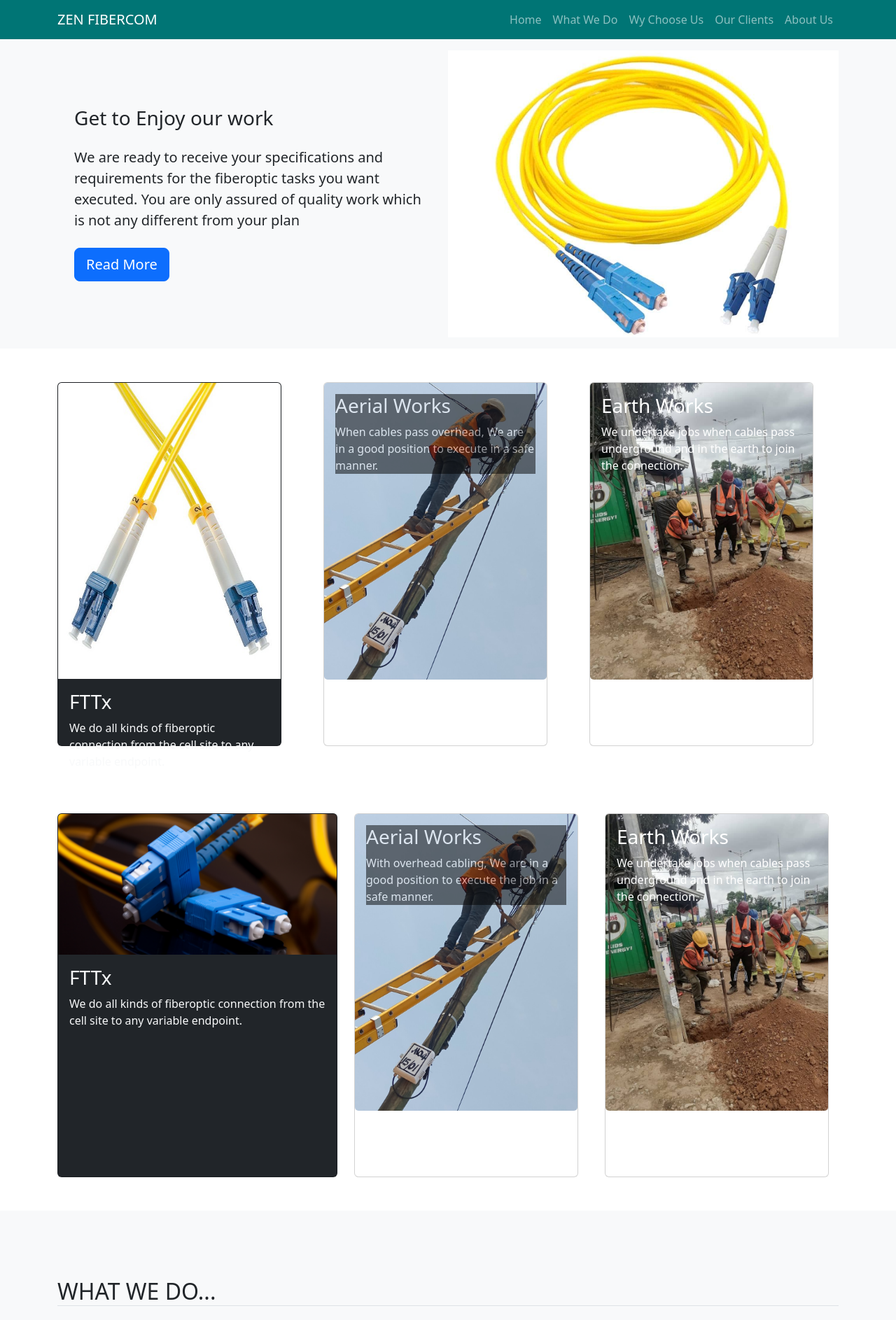
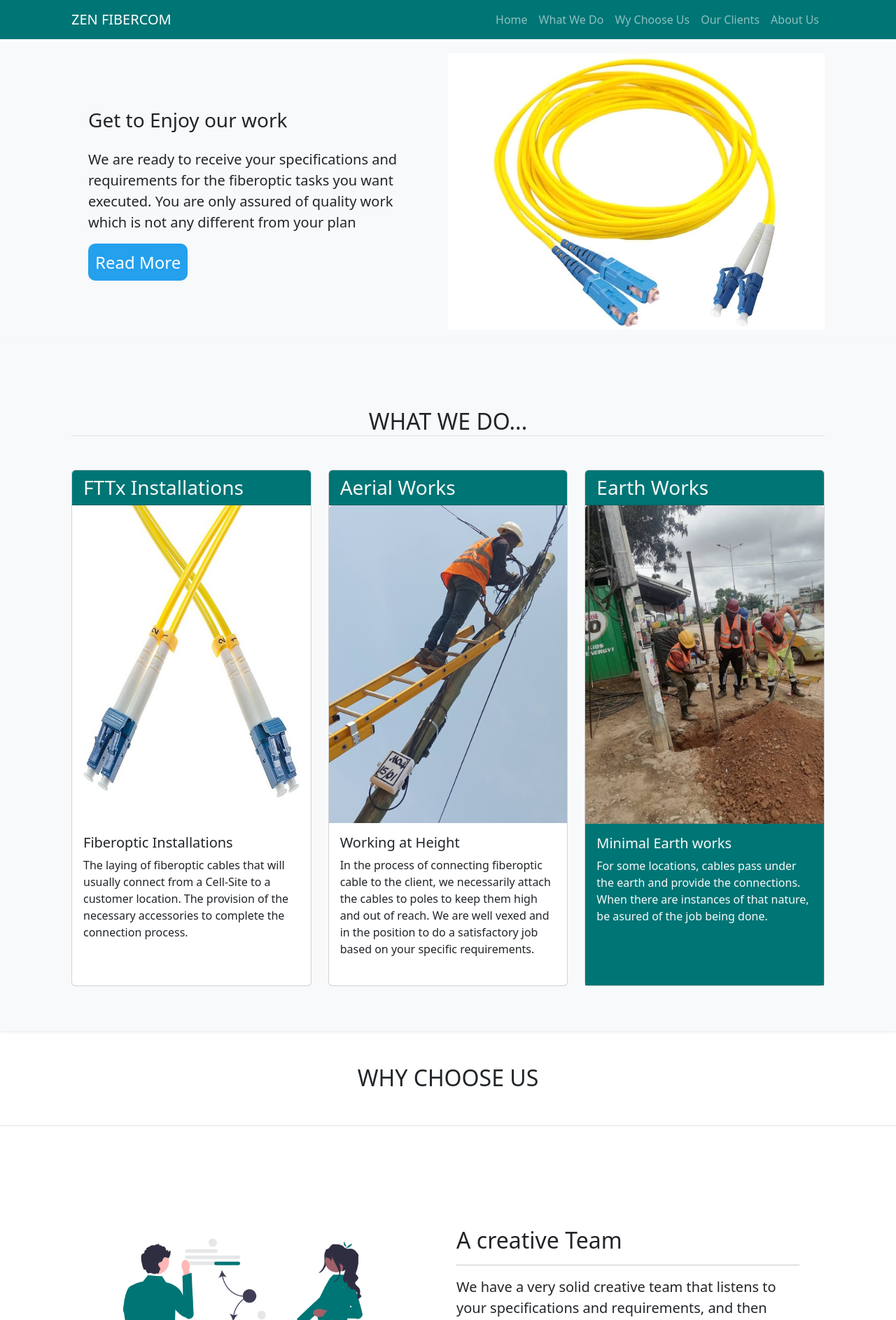
Before and after one commit to agoetee/zenfiber, a PHP site: page /bootweb.html in a window 1280 px wide. Shown: the top 1886 px of the page at 70% size. Run offline with PHP 8.4, Linux system fonts and the light colour scheme.

Commit message:
CLeared the repeated sections and made popup

```diff
--- a/bootweb.html
+++ b/bootweb.html
@@ -4,13 +4,14 @@
 	<meta charset="utf-8">
 	<meta name="viewport" content="width=device-width, initial-scale=1">
 	<link href="https://cdn.jsdelivr.net/npm/bootstrap@5.2.3/dist/css/bootstrap.min.css" rel="stylesheet" integrity="sha384-rbsA2VBKQhggwzxH7pPCaAqO46MgnOM80zW1RWuH61DGLwZJEdK2Kadq2F9CUG65" crossorigin="anonymous">
+	<link rel="stylesheet" href="https://cdn.jsdelivr.net/npm/bootstrap-icons@1.10.2/font/bootstrap-icons.css">
 	<link rel="stylesheet" type="text/css" href="style.css">
 
 	<title>ZEN FIBERCOM</title>
 </head>
 <body>
 	<!-- Navbar area -->
-	<nav class="navbar navbar-expand-lg navbar-dark">
+	<nav class="navbar navbar-expand-lg navbar-dark fixed-top">
 		<div class="container">
 			<a href="#" class="navbar-brand">ZEN FIBERCOM</a>
 			<button class="navbar-toggler" type="button" data-bs-toggle="collapse" data-bs-target="#navmenu">
@@ -39,13 +40,20 @@
 	</nav>
 
 	<!-- Showcase -->
-	<section class="bg-light text-dark p-3 text-center text-sm-start">
+	<section class="bg-light text-dark p-3 text-center text-sm-start" id="Home">
 		<div class="container">
 			<div class="d-sm-flex justify-content-around align-items-center">
 				<div class="px-4">
 					<h3>Get to Enjoy our work</h3>
 					<p class="lead my-4">We are ready to receive your specifications and requirements for the fiberoptic tasks you want executed. You are only assured of quality work which is not any different from your plan</p>
-					<button class="btn btn-primary btn-lg">Read More</button>
+					<a class="button" href="#popup1">Read More</a>
+				</div>
+				<div id="popup1" class="overlay">
+					<div class="popup">
+						<h2>Get in touch with Us</h2>
+						<a class="close" href="#">&times;</a>
+						<div class="content">We are constantly in touch with you through the lifespan of the project. We pay critical attention to the fine details you prefer. We are in fact happy to work with you.</div>
+					</div>
 				</div>
 				<img class="img-fluid w-50 d-small d-sm-block" src="./img/cable/patchCord.jpg">
 			</div>
@@ -53,87 +61,13 @@
 
 	</section>
 
+
 	<!-- What We Do Section -->
-	<section class="p-5">
-		<div class="container">
-			<div class="row">
-				<div class="col-lg">
-					<div class="card bg-dark text-light grid-image text-bottom" style="width: 20rem;">
-						<img class="card-img-top " src=".\img\cable\resize.jpg" alt="Card image cap">
-						<div class="card-body ">
-							<h3 class="card-title">FTTx</h3>
-							<p class="card-text">We do all kinds of fiberoptic connection from the cell site to any variable endpoint.</p>
-						</div>
-					</div>
-				</div>
-				<div class="col-lg">
-					<div class="card grid-image text-bottom" style="width: 20rem;">
-						<img class="card-img" src=".\img\working\heght.jpg" alt="Work at height">
-						<div class="card-img-overlay text-white">
-							<div class="mytext-bg">
-								<h3 class="card-title opacity-100">Aerial Works</h3>
-								<p class="card-text ">When cables pass overhead, We are in a good position to execute in a safe manner.</p>
-							</div>
-
-						</div>
-					</div>
-				</div>
-				<div class="col-lg">
-					<div class="card grid-image" style="width: 20rem;">
-						<img class="card-img" src=".\img\working\digging.jpeg" alt="Earth Works">
-						<div class="card-img-overlay text-white ">
-							<h3 class="card-title">Earth Works</h3>
-							<p class="card-text">We undertake jobs when cables pass underground and in the earth to join the connection.</p>
-						</div>
-					</div>
-				</div>
-			</div>
-		</div>
-	</section>
-
-	<!-- What We Do Section Again #2-->
-	<section class="p-5">
-		<div class="container">
-			<div class="row">
-				<div class="col-lg">
-					<div class="card bg-dark text-light grid-image text-bottom" style="width: 25rem;">
-						<img class="card-img-top " src=".\img\cable\ftthPatch.png" alt="Card image cap">
-						<div class="card-body ">
-							<h3 class="card-title">FTTx</h3>
-							<p class="card-text">We do all kinds of fiberoptic connection from the cell site to any variable endpoint.</p>
-						</div>
-					</div>
-				</div>
-				<div class="col-lg">
-					<div class="card grid-image text-bottom" style="width: 20rem;">
-						<img class="card-img" src=".\img\working\heght.jpg" alt="Work at height">
-						<div class="card-img-overlay text-white">
-							<div class="mytext-bg">
-								<h3 class="card-title opacity-100">Aerial Works</h3>
-								<div class="mt-auto">With overhead cabling, We are in a good position to execute the job in a safe manner.</div>
-							</div>
-						</div>
-					</div>
-				</div>
-				<div class="col-lg">
-					<div class="card grid-image" style="width: 20rem;">
-						<img class="card-img" src=".\img\working\digging.jpeg" alt="Earth Works">
-						<div class="card-img-overlay text-white ">
-							<h3 class="card-title">Earth Works</h3>
-							<p class="card-text">We undertake jobs when cables pass underground and in the earth to join the connection.</p>
-						</div>
-					</div>
-				</div>
-			</div>
-		</div>
-	</section>
-
-
 	<section class="bg-light pt-5 pb-5 shadow-sm" id="whatWeDo">
 		<div class="container">
 			<div class="row pt-5">
 				<div class="col-12">
-					<h2 class="text-uppercase border-bottom mb-4">What we do...</h2>
+					<h2 class="text-uppercase text-center border-bottom mb-5">What we do...</h2>
 				</div>
 			</div>
 			<div class="row">
@@ -143,8 +77,8 @@
 						<h3 class="card-header text-light workCard-text">FTTx Installations</h3>
 						<img src=".\img\cable\resize.jpg" class="card-img-top" alt="Card Image">
 						<div class="card-body d-flex flex-column ">
-							<h5 class="card-title">Dōtonbori Canal</h5>
-							<p class="card-text mb-4">Is a manmade waterway dug in the early 1600's and now displays many landmark commercial locals and vivid neon signs.</p>
+							<h5 class="card-title">Fiberoptic Installations</h5>
+							<p class="card-text mb-4">The laying of fiberoptic cables that will usually connect from a Cell-Site to a customer location. The provision of the necessary accessories to complete the connection process.</p>
 						</div>
 					</div>
 				</div>
@@ -154,8 +88,8 @@
       					<h3 class="card-header text-light workCard-text">Aerial Works</h3>
       					<img src=".\img\working\heght.jpg" class="card-img-top" alt="Card Image">
       					<div class="card-body d-flex flex-column ">
-      						<h5 class="card-title">Porto Timoni Double Beach</h5>
-      						<p class="card-text mb-4">Near Afionas village, on the west coast of Corfu island. The two beaches form two unique bays. The turquoise color of the sea contrasts to the high green hills surrounding it.</p>
+      						<h5 class="card-title">Working at Height</h5>
+      						<p class="card-text mb-4">In the process of connecting fiberoptic cable to the client, we necessarily attach the cables to poles to keep them high and out of reach. We are well vexed and in the position to do a satisfactory job based on your specific requirements.</p>
       					</div>
       				</div>
       			</div>
@@ -165,8 +99,8 @@
       					<h3 class="card-header text-light workCard-text">Earth Works</h3>
       					<img src=".\img\working\digging.jpeg" class="card-img-top" alt="Card Image">
       					<div class="card-body d-flex flex-column workCard-text">
-      						<h5 class="card-title text-light ">Tritons Fountain</h5>
-      						<p class="card-text mb-4 text-light">Located just outside the City Gate of Valletta, Malta. It consists of three bronze Tritons holding up a large basin, balanced on a concentric base built out of concrete and clad in travertine slabs.</p>
+      						<h5 class="card-title text-light ">Minimal Earth works</h5>
+      						<p class="card-text mb-4 text-light">For some locations, cables pass under the earth and provide the connections. When there are instances of that nature, be asured of the job being done.</p>
       					</div>
       				</div>
       			</div>
@@ -174,47 +108,20 @@
     	</div>
 	</section>
 
+
+
+	<!-- CHOOSE US SECTION -->
 	<section>
-		<div class="row">
-			<div class="col-lg-4 mb-3 d-flex align-items-stretch">
-				<div class="card bg-light text-dark">
-					<img class="card-img" src=".\img\cable\resize.jpg" alt="Card image">
-					<div class="card-img-overlay d-flex flex-column">
-						<h5 class="card-title">Aerial</h5>
-						<h3 class="card-text font-weight-bold"><span class="mr-auto">Some other title here</span></h3>
-						<div class="mt-auto">The work we do is neat and according to client specification</div>
+		<div class="row pt-5">
+			<div class="col-12">
+				<h2 class="text-center border-bottom mb-5 pb-5">WHY CHOOSE US</h2>
 			</div>
 		</div>
-			</div>
-			<div class="col-lg-4 mb-3 d-flex align-items-stretch">
-				<div class="card bg-light text-white">
-					<img class="card-img" src=".\img\working\digging.jpeg" alt="Card image">
-					<div class="card-img-overlay d-flex flex-column">
-						<h5 class="card-title">Earth Works</h5>
-						<h3 class="card-text font-weight-bold"><span class="mr-auto">Some other title here</span></h3>
-						<div class="mt-auto">We approach earth work with a tactic.</div>
-					</div>
-				</div>
-			</div>
-			<div class="col-lg-4 mb-3 d-flex align-items-stretch">
-				<div class="card bg-light text-white">
-					<img class="card-img" src=".\img\working\our_work2.jpg" alt="Card image">
-					<div class="card-img-overlay d-flex flex-column">
-						<h5 class="card-title">Splicing</h5>
-						<h3 class="card-text font-weight-bold"><span class="mr-auto">Some other title here</span></h3>
-						<div class="mt-auto">All kinds of splicing does not pass us. Decible levels are top notch.</div>
-					</div>
-				</div>
-			</div>
-		</div>
-	</section>
-
-	<!-- CHOOSE US SECTION -->
 		<section id="choose-us" class="p-5">
 			<div class="container">
 				<div class="row align-items-center justify-content-between">
 					<div class="col-md">
-					<img src=".\img\images\creativeTeam.png" alt="Creative Team" class="img-fluid">
+						<img src=".\img\images\creativeTeam1.png" alt="Creative Team" class="img-fluid">
 					</div>
 					<div class="col-md p-5">
 						<h2>A creative Team</h2><hr>
@@ -257,6 +164,88 @@
 			</div>
 		</section>
 
+		<!-- Animated subsection 1 -->
+		<section class="bodies">
+			<div class="the-head">
+				<div class="container">
+					<h1> Our Workings</h1>
+				</div>
+			</div>
+			<div class="containers">
+				<div class="container">
+					<i class="bi bi-alt" style="font-size: 3rem;"></i>
+					<div class="counter" data-tarket="1500">0</div>
+					<h3>Kilometers</h3>
+				</div>
+				<div class="container">
+					<i class="bi bi-geo-alt-fill" style="font-size: 3rem;"></i>
+					<div class="counter" data-tarket="4">0</div>
+					<h3>Regions</h3>
+				</div>
+				<div class="container">
+					<i class="bi bi-bounding-box" style="font-size: 3rem;"></i>
+					<div class="counter" data-tarket="50">0</div>
+					<h3>Cell-Site Connections</h3>
+				</div>
+			</div>
+
+		</section>
+
+		<!-- ANIMATED COUNTER SUBSECTION 2 -->
+
+		<div class="container">
+			<div class="row my-3">
+				<div class="col-md-4 text-center">
+					<div class="card text-center">
+						<div class="card-block text-center">
+							<!-- <h4 class="card-title">Special Treatment</h4> -->
+							<h4><i class="bi bi-alt card-title" style="font-size: 2rem;"></i></h4>
+						</div>
+						<div class="row px-4 ">
+							<div class="col-9">
+								<div class="counter main-writing" data-tarket="1500">0</div>
+								<h3 class="card-text pb-2">Kilometers</h3>
+							</div>
+						</div>
+					</div>
+				</div>
+				<div class="col-md-4">
+					<div class="card text-center">
+						<div class="card-block">
+							<!-- <h4 class="card-title">Seasonal Deals</h4> -->
+							<h4><i class="bi bi-geo-alt-fill" style="font-size: 2rem;"></i></h4>
+						</div>
+						<div class="row px-2 no-gutters">
+							<div class="col-9">
+								<div class="counter main-writing" data-tarket="4">0</div>
+								<h3 class="card-text pb-2">Regions</h3>
+							</div>
+						</div>
+					</div>
+				</div>
+				<div class="col-md-4">
+					<div class="card text-center">
+						<div class="card-block">
+							<!-- <h4 class="card-title">Seasonal Deals</h4> -->
+							<h4><i class="bi bi-geo-alt-fill" style="font-size: 2rem;"></i></h4>
+						</div>
+						<div class="row px-2 no-gutters">
+							<div class="col-9">
+								<div class="counter main-writing" data-tarket="50">0</div>
+								<h3 class="card-text pb-2">Cell-Site works</h3>
+							</div>
+						</div>
+					</div>
+				</div>
+
+			</div>
+		</div>
+
+
+	</section>
+
+
 	<script src="https://cdn.jsdelivr.net/npm/bootstrap@5.2.3/dist/js/bootstrap.bundle.min.js" integrity="sha384-kenU1KFdBIe4zVF0s0G1M5b4hcpxyD9F7jL+jjXkk+Q2h455rYXK/7HAuoJl+0I4" crossorigin="anonymous"></script>
+	<script type="text/javascript" src="script.js"></script>
 </body>
 </html>
--- a/style.css
+++ b/style.css
@@ -1,9 +1,133 @@
+body::before {
+	display: block;
+	content: '';
+	height: 60px;
+}
+
 .navbar-expand-lg {
 	background: #007575;
 }
 
 .workCard-text {
 	background: #007575;
+}
+
+.the-icons {
+	font-size: 0.73em;
+}
+
+/*POP UP- SHOWCASE SECTION*/
+
+.button {
+	font-size: 1.5em;
+	padding: 10px;
+	color: #fff;
+	border-radius: 10px;
+	text-decoration: none;
+	cursor: pointer;
+	transition: all 0.3s ease-out;
+	background: #24a0ed;
+}
+
+.button:hover {
+	background: #107dc2;
+	color: #fff;
+}
+
+.overlay {
+	position: fixed;
+	top: 0;
+	bottom: 0;
+	left: 0;
+	right: 0;
+	background: rgba(0, 0, 0, 0.7);
+	transition: opacity 500ms;
+	visibility: hidden;
+	opacity: 0;
+}
+.overlay:target {
+	visibility: visible;
+	opacity: 1;
+}
+.popup {
+	margin: 70px auto;
+	padding: 20px;
+	background: #ffff;
+	border-radius: 5px;
+	width: 30%;
+	position: relative;
+	transition: all 5s ease-in-out;
+}
+.popup h2 {
+	margin-top: 0;
+	color: #333;
+	font-family: Tahoma, Arial, sans-serif;
+}
+.popup .close {
+	position: absolute;
+	top: 20px;
+	right: 30px;
+	transition: all 200ms;
+	font-size: 30px;
+	font-weight: bold;
+	text-decoration: none;
+	color: #333;
+}
+.popup .close:hover {
+	color: #06D85F;
+}
+.popup .content {
+	max-height: 30%;
+	overflow: auto;
+}
+
+@media screen and (max-width: 700px){
+	.box{
+		width: 70%;
+	}
+	.popup{
+		width: 70%;
+	}
+}
+
+/*Popup is up*/
+
+
+.bodies {
+	background: #007575;
+	color: #fff;
+	display: flex;
+	flex-direction: column;
+	justify-content: flex-start;
+	height: 40em;
+}
+
+.container {
+	max-width: 1100px;
+	margin: 0 auto;
+	overflow: auto;
+}
+
+.the-head {
+	flex: 1;
+	height: 60%;
+	display: flex;
+	align-items: center;
+	justify-content: center;
+}
+
+.the-head h1 {
+	font-size: 3em;
+}
+
+.counter {
+	background: #fff;
+	color: #007575;
+	padding: 40px 20px;
+}
+
+.main-writing {
+	font-size: 6rem;
 }
 
 #lists {
```
Also changed, not shown: script.js (added, +15 -0 lines), img/cable/animated_aerial.jpg (added), img/cable/animated_region.png (added), img/images/creativeTeam1.png (added). Lines whose indentation alone changed are shown as unchanged.
